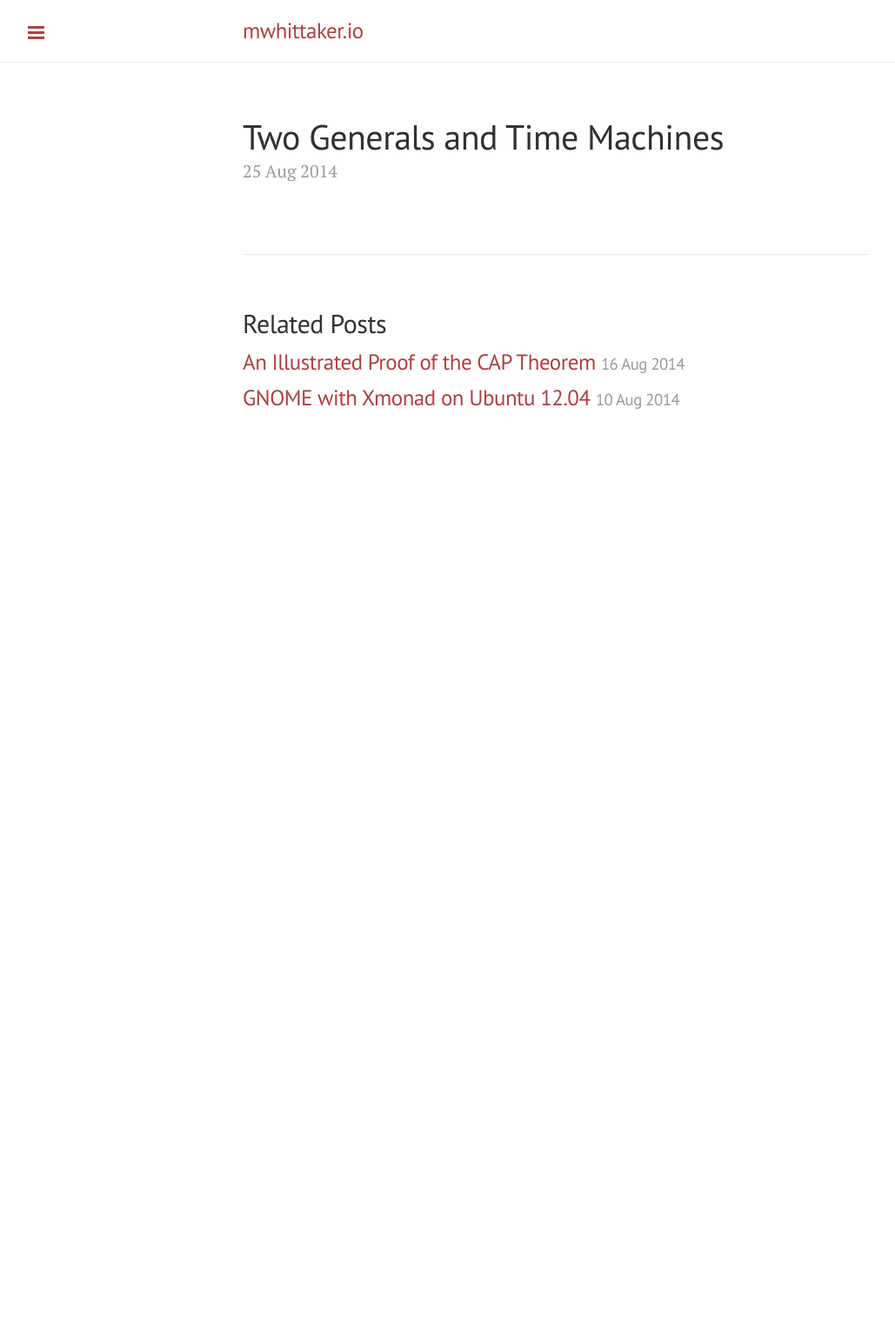
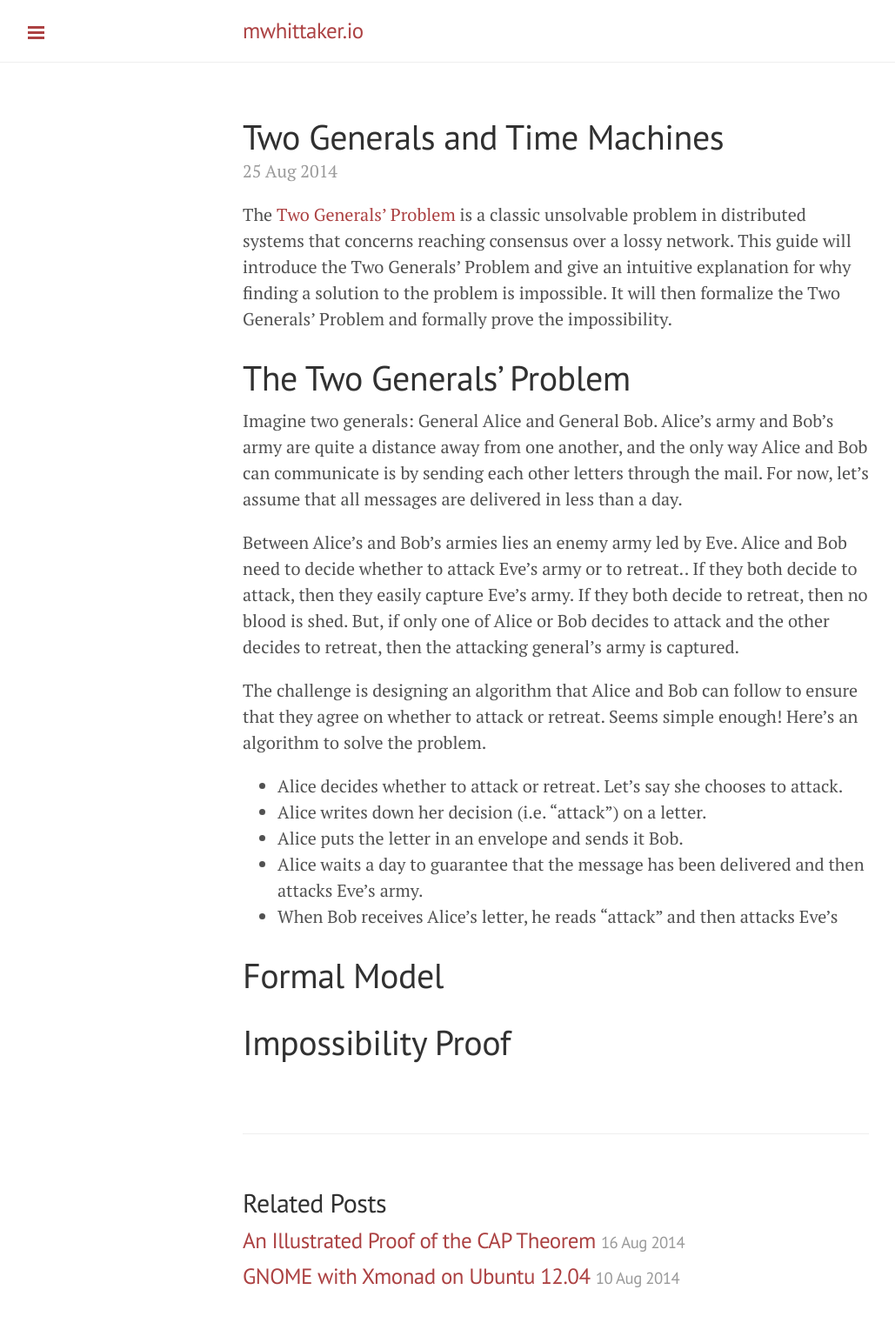
Before and after one commit to mwhittaker/mwhittaker.github.io, a Jekyll site: the page built from _posts/2014-08-25-two-generals-proof.md, in a window 1280 px wide. Shown: the whole page at 87% size, without its empty margins (1-1030 px from the left). Built offline with Jekyll 4.4.1, drawn with Linux system fonts in a browser that asks for light colours; Markdown is read by kramdown in place of the engine named in the settings; before the commit the page ends 900 px from its top, so only the background shows below that.

Commit message:
Began work on two generals blog.

```diff
--- a/_posts/2014-08-25-two-generals-proof.md
+++ b/_posts/2014-08-25-two-generals-proof.md
@@ -2,3 +2,48 @@
 layout: post
 title: Two Generals and Time Machines
 ---
+
+The [Two Generals' Problem][wiki] is a classic unsolvable problem in distributed
+systems that concerns reaching consensus over a lossy network. This guide will
+introduce the Two Generals' Problem and give an intuitive explanation for why
+finding a solution to the problem is impossible. It will then formalize the Two
+Generals' Problem and formally prove the impossibility.
+
+# The Two Generals' Problem #
+Imagine two generals: General Alice and General Bob. Alice's army and Bob's
+army are quite a distance away from one another, and the only way Alice and Bob
+can communicate is by sending each other letters through the mail. For now,
+let's assume that all messages are delivered in less than a day.
+
+Between Alice's and Bob's armies lies an enemy army led by Eve. Alice and Bob
+need to decide whether to attack Eve's army or to retreat.. If they both decide
+to attack, then they easily capture Eve's army. If they both decide to retreat,
+then no blood is shed. But, if only one of Alice or Bob decides to attack and
+the other decides to retreat, then the attacking general's army is captured.
+
+The challenge is designing an algorithm that Alice and Bob can follow to ensure
+that they agree on whether to attack or retreat. Seems simple enough! Here's an
+algorithm to solve the problem.
+
+- Alice decides whether to attack or retreat. Let's say she chooses to attack.
+- Alice writes down her decision (i.e. "attack") on a letter.
+- Alice puts the letter in an envelope and sends it Bob.
+- Alice waits a day to guarantee that the message has been delivered and then
+  attacks Eve's army.
+- When Bob receives Alice's letter, he reads "attack" and then attacks Eve's
+
+# Formal Model #
+# Impossibility Proof #
+
+[wiki]:       http://en.wikipedia.org/wiki/Two_Generals'_Problem
+[yale-notes]: http://cs-www.cs.yale.edu/homes/aspnes/classes/465/notes.pdf
+
+<script type="text/javascript" src="http://cdn.mathjax.org/mathjax/latest/MathJax.js?config=TeX-AMS-MML_HTMLorMML"></script>
+<script type="text/javascript">
+MathJax.Hub.Config({
+    tex2jax: {
+        inlineMath: [['$','$'], ['$','$']],
+        processEscapes: true
+    }
+});
+</script>
```
